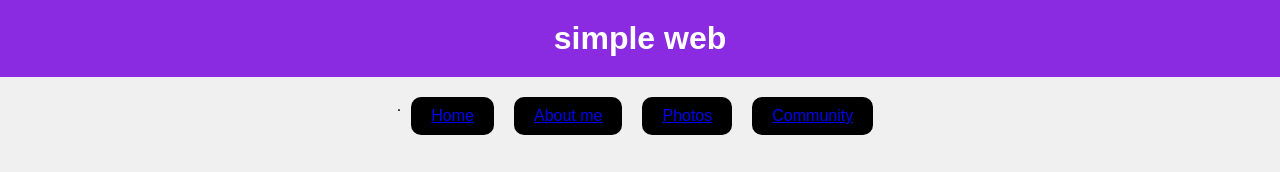
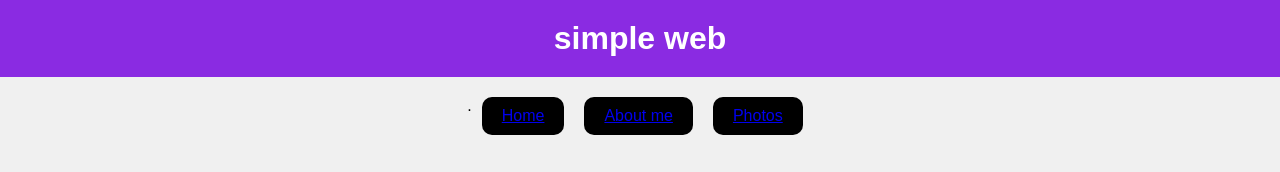
Before and after one commit to Xen37/Xen.github.io, a plain HTML site: page aboutme.html in a window 1280 px wide. Shown: the top 172 px of the page. Drawn offline with Linux system fonts and the light colour scheme.

Commit message:
aboutme.html

```diff
--- a/aboutme.html
+++ b/aboutme.html
@@ -100,7 +100,6 @@
 .       <button><a href="home.html">Home</a></button>
         <button><a href="aboutme.html">About me</a></button>
         <button><a href="photos.html"PHOTOS>Photos </a></button>
-        <button><a href="community.html">Community</a></button>
     </div>
     <div class="content">
         <div class="social-icons">
```
